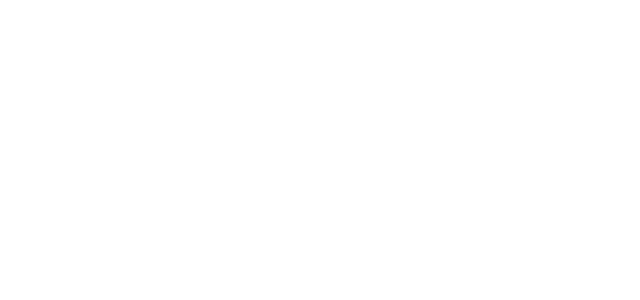
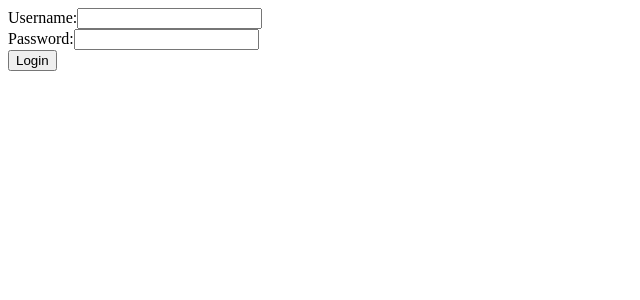
Before and after one commit to Rs-appez/dofuspoly_frontendV2, an Angular app: page /login in a window 1280 px wide. Before the commit this address led to /. Shown: the top 300 px of the page, without its empty margins (0-640 px from the left). Built offline with nearby package versions, Linux system fonts and the light colour scheme.

Commit message:
update route

```diff
--- a/src/app/app.routes.ts
+++ b/src/app/app.routes.ts
@@ -8,6 +8,12 @@ export const routes: Routes = [
     title: 'Home',
   },
   {
+    path: 'login',
+    loadChildren: () =>
+      import('@features/login/login.routes').then((m) => m.boardRoutes),
+    title: 'Login',
+  },
+  {
     path: 'board',
     loadChildren: () =>
       import('@features/board/board.routes').then((m) => m.boardRoutes),
--- /dev/null
+++ b/src/app/features/login/login.routes.ts
@@ -0,0 +1,8 @@
+import { Routes } from '@angular/router';
+
+export const boardRoutes: Routes = [
+  {
+    path: '',
+    loadComponent: () => import('./pages/login/login').then((m) => m.Login),
+  },
+];
```
